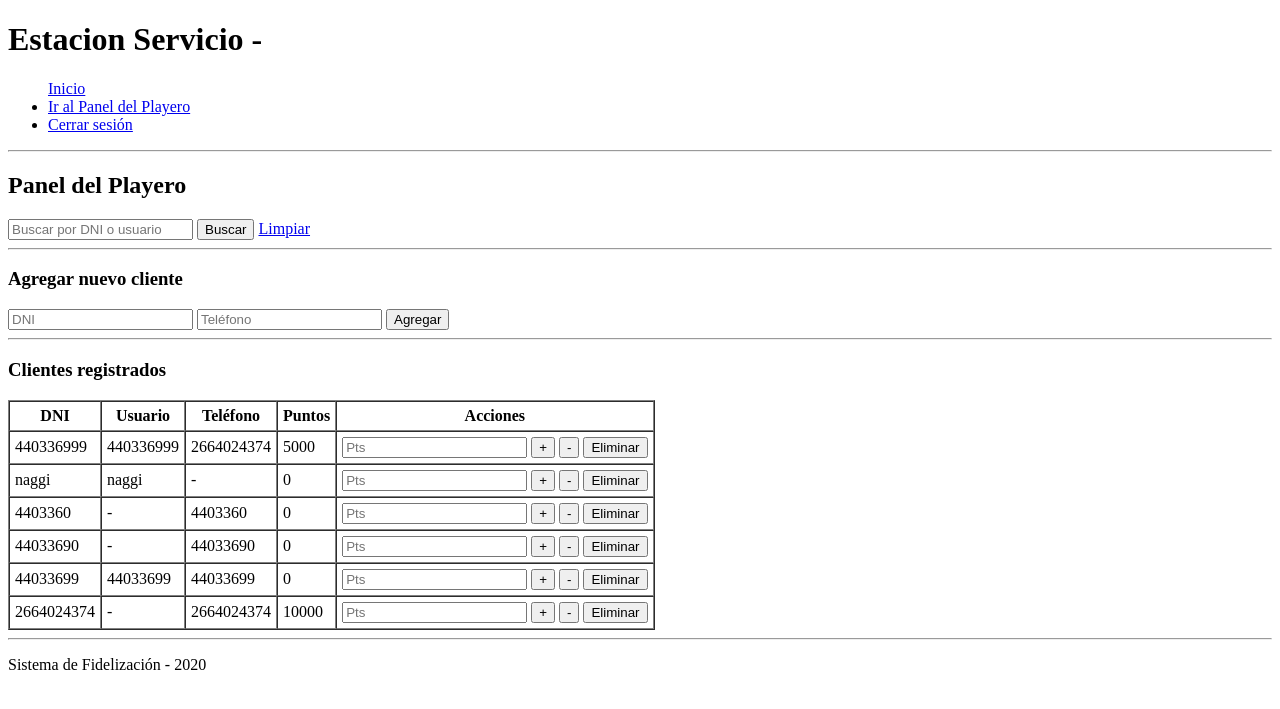
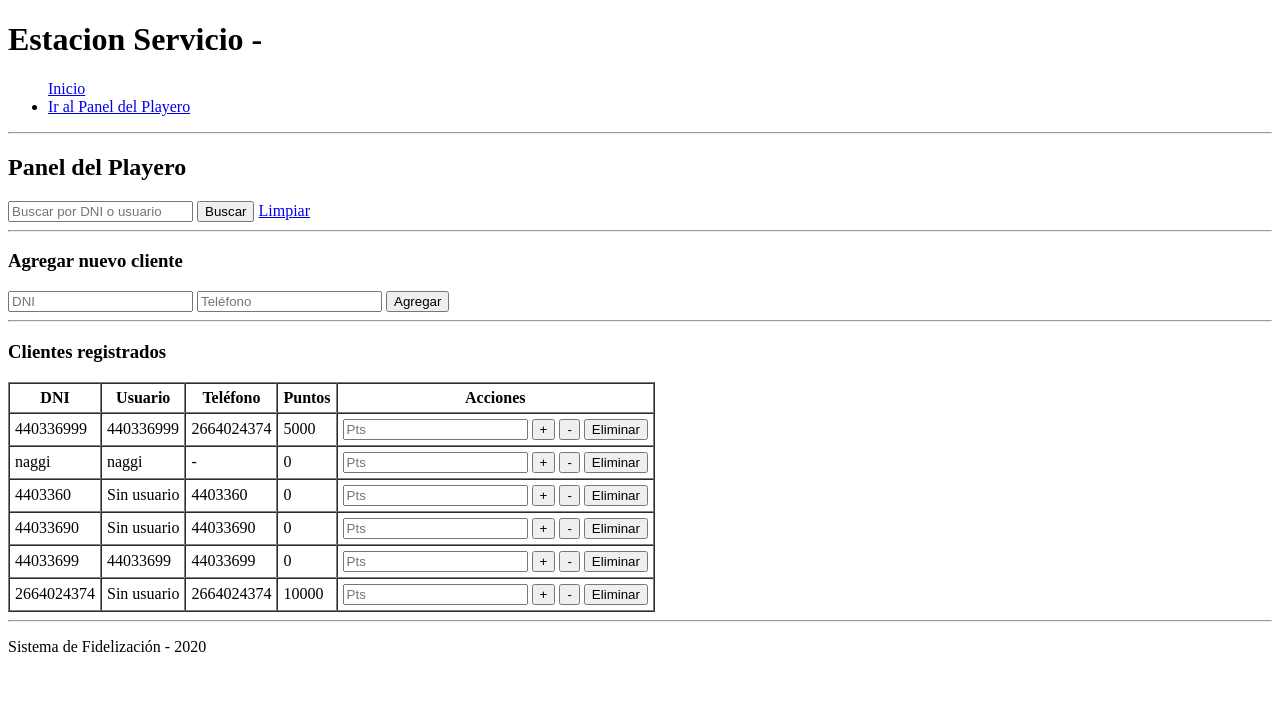
Before and after one commit to nagginico/Sistema-fidelizacion, a Django app: template fid/core/templates/playero/panel_playero.html in a window 1280 px wide. Shown: the top 709 px of the page. Run offline with Django 5.2, Linux system fonts and the light colour scheme; data comes from the database, SQL or seed files in the repository; the template is opened without the code that fills it: values that come from a table or form of the project are taken from there, most other values are stand-ins (such as "Sample title", 1, 10 or a date in 2020).

Commit message:
Cambios generales

```diff
--- a/fid/core/templates/core/base.html
+++ b/fid/core/templates/core/base.html
@@ -16,8 +16,6 @@
         {% if cliente.es_playero %}
             <li><a href="{% url 'panel_playero' %}">Ir al Panel del Playero</a></li>
         {% endif %}
-
-        <li><a href="{% url 'logout' %}">Cerrar sesión</a></li>
     </ul>
 </section>
 
@@ -32,7 +30,6 @@
     </ul>
 {% endif %}
 
-<!-- CONTENIDO DE LAS PÁGINAS -->
 <main>
     {% block content %}
     {% endblock %}
--- a/fid/core/templates/core/inicio.html
+++ b/fid/core/templates/core/inicio.html
@@ -21,5 +21,6 @@
 {% else %}
     <p>Tu posición actual: {{ posicion }}</p>
     <a href="{% url 'perfil' %}">Ver mi perfil</a>
+    <a href="{% url 'logout' %}">Cerrar sesión</a>
 {% endif %}
 {% endblock %}
--- a/fid/core/templates/playero/panel_playero.html
+++ b/fid/core/templates/playero/panel_playero.html
@@ -44,7 +44,7 @@
             {% for cliente in clientes %}
             <tr>
                 <td>{{ cliente.dni }}</td>
-                <td>{{ cliente.user.username|default:"-" }}</td>
+                <td>{{ cliente.user.username|default:"Sin usuario" }}</td>
                 <td>{{ cliente.telefono|default:"-" }}</td>
                 <td>{{ cliente.puntos }}</td>
                 <td>
--- a/fid/core/urls.py
+++ b/fid/core/urls.py
@@ -1,21 +1,28 @@
 from django.urls import path
-from .views.crud_usuario import register, login_view, logout_view, cambiar_contrasena
-from .views.cliente import perfil, inicio
+from .views.crud_usuario import login_view, register, logout_view
+from .views.cliente import inicio, perfil
 from .views.playero import panel_playero
 
 urlpatterns = [
-    # Página de inicio (visible para todos)
+    # -----------------------
+    # Página principal (tabla general)
+    # -----------------------
     path("", inicio, name="inicio"),
 
+    # -----------------------
     # Autenticación
+    # -----------------------
+    path("login/", login_view, name="login"),
     path("register/", register, name="register"),
-    path("login/", login_view, name="login"),
     path("logout/", logout_view, name="logout"),
-    path("cambiar-contrasena/", cambiar_contrasena, name="cambiar_contrasena"),
 
-    # Cliente / perfil
+    # -----------------------
+    # Perfil de usuario
+    # -----------------------
     path("perfil/", perfil, name="perfil"),
 
+    # -----------------------
     # Panel del playero
+    # -----------------------
     path("playero/", panel_playero, name="panel_playero"),
 ]
--- a/fid/fid/settings.py
+++ b/fid/fid/settings.py
@@ -23,7 +23,8 @@ BASE_DIR = Path(__file__).resolve().parent.parent
 # SECURITY WARNING: keep the secret key used in production secret!
 #SECRET_KEY = 'django-insecure-)16_$(oqjl-b7v+-!2ckohk35&7m1hl@iy6!z2=jw06-*&ze(('
 SECRET_KEY = os.environ.get("SECRET_KEY", "clave-insegura-local")
-DEBUG = os.environ.get("DEBUG", "True") == "True"
+DEBUG = True
+#DEBUG = os.environ.get("DEBUG", "True") == "True"
 ALLOWED_HOSTS = ["sistema-fidelizacion-9k8a.onrender.com", "localhost"]
 
 #DEBUG = os.environ.get('DJANGO_DEBUG', 'True') == 'True'
```
